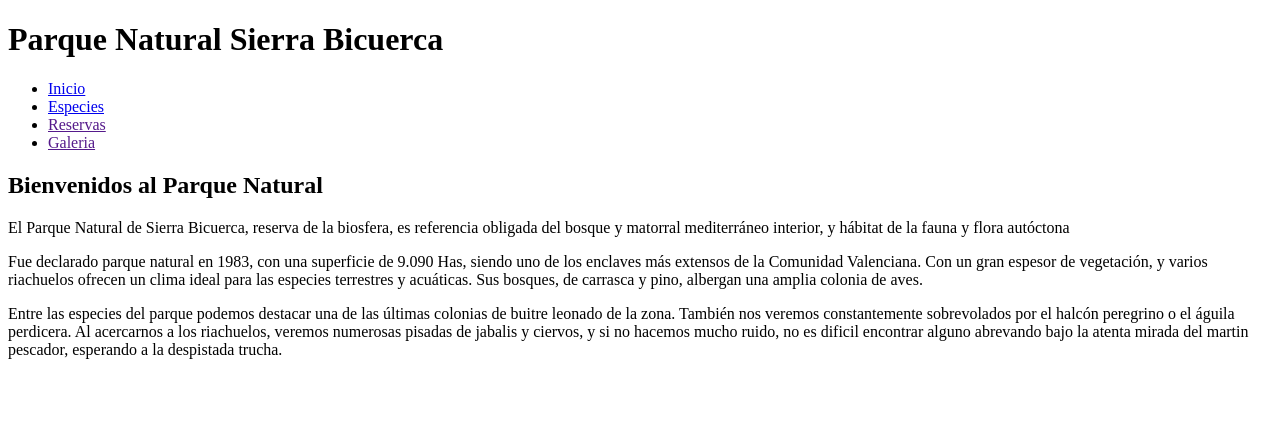
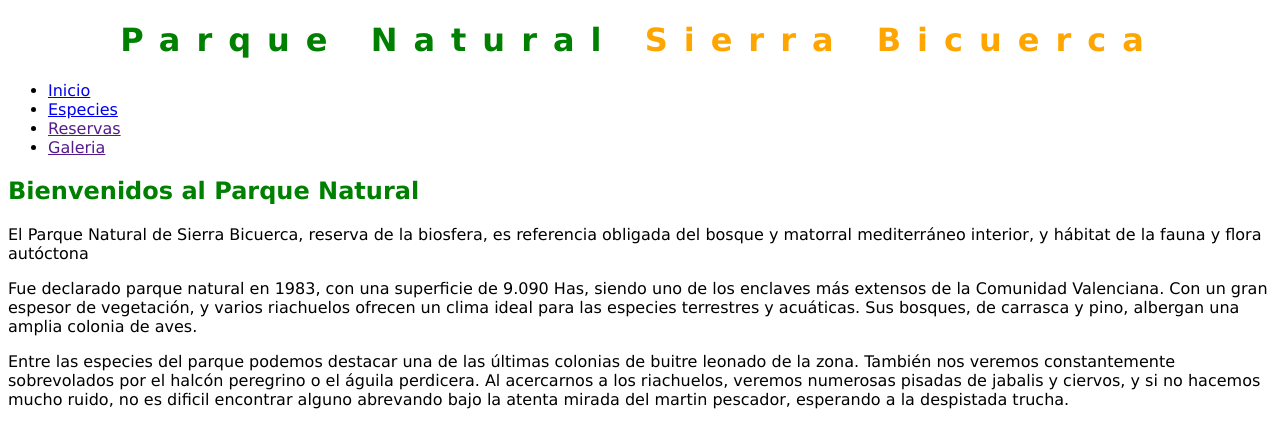
Before and after one commit to rgolfe81/rgs-geekshubs-fsd-val-html-css-17012023-ejercicio6, a plain HTML site: page index.html in a window 1280 px wide. Drawn offline with Linux system fonts and the light colour scheme.

Commit message:
Ejercicio 7 terminado

```diff
--- a/css/estilo.css
+++ b/css/estilo.css
@@ -0,0 +1,17 @@
+body{
+    font-family: 'Lucida Sans Unicode';
+}
+h1{
+    letter-spacing: 0.5em;
+    text-align: center;
+    color: green;
+}
+h2{
+    color: green;
+}
+h3{
+    color: orange;
+}
+span{
+    color: orange;
+}
--- a/index.html
+++ b/index.html
@@ -8,7 +8,7 @@
     <link rel="stylesheet" href="css/estilo.css">
 </head>
 <body>
-    <h1>Parque Natural Sierra Bicuerca</h1>
+    <h1>Parque Natural <span>Sierra Bicuerca</span></h1>
     <ul>
         <li><a href="index.html">Inicio</a></li>
         <li><a href="pages/especies.html">Especies</a></li>
```
Also changed, not shown: 2 other files.
